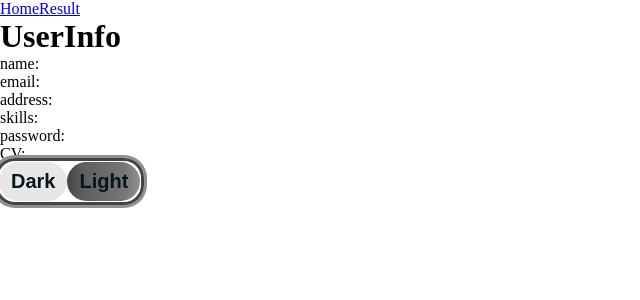
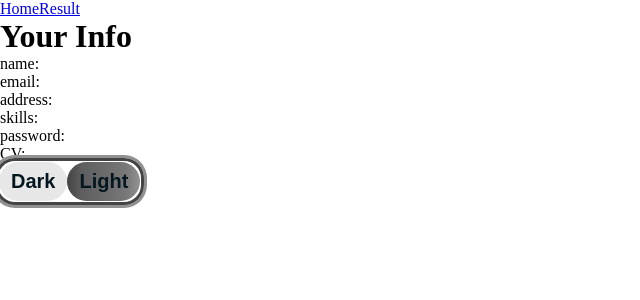
Before and after one commit to M-Hafez22/dynamic-form-react, a React (Vite) app: page /#/result in a window 1280 px wide. Shown: the top 300 px of the page, without its empty margins (0-640 px from the left). Built offline with nearby package versions, Linux system fonts and the light colour scheme.

Commit message:
💄 style result page

```diff
--- a/src/components/Result.jsx
+++ b/src/components/Result.jsx
@@ -12,8 +12,8 @@ function Result() {
       )
   )
   return (
-    <div className="userinfo">
-      <h1>UserInfo</h1>
+    <div className="result">
+      <h1>Your Info</h1>
       <div>{feildsOut}</div>
     </div>
   )
```
Also changed, not shown: src/assets/_result.scss (added, +12 -0 lines).
